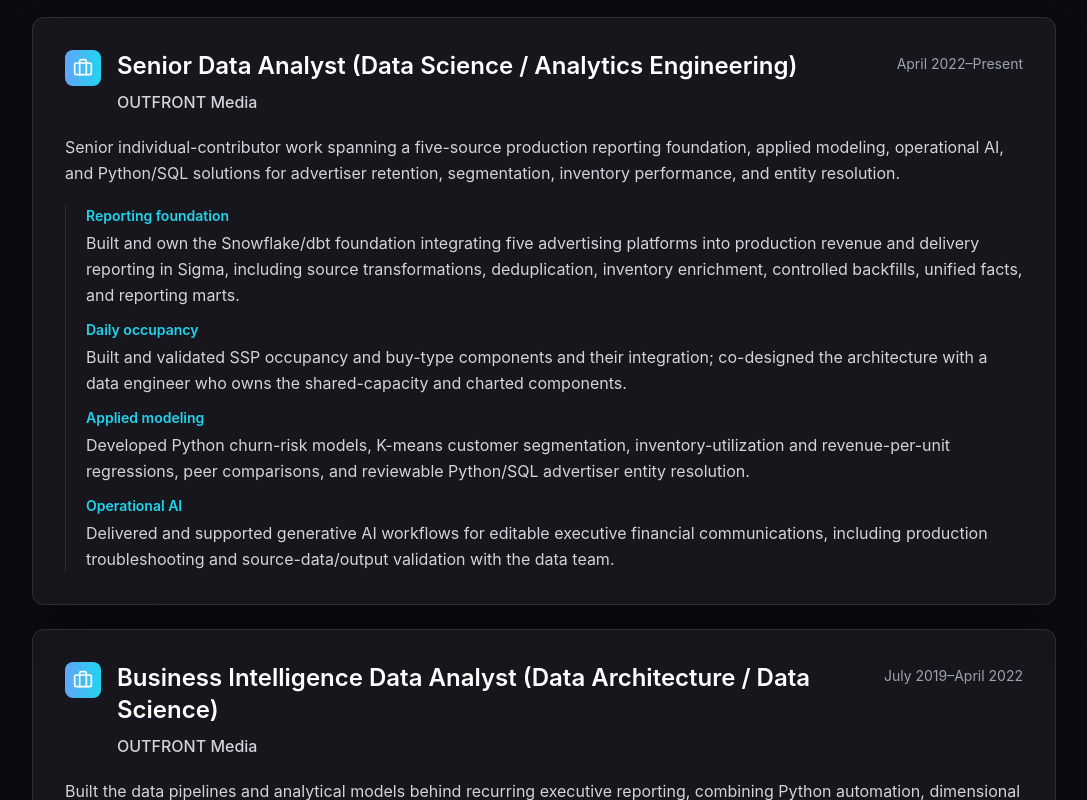
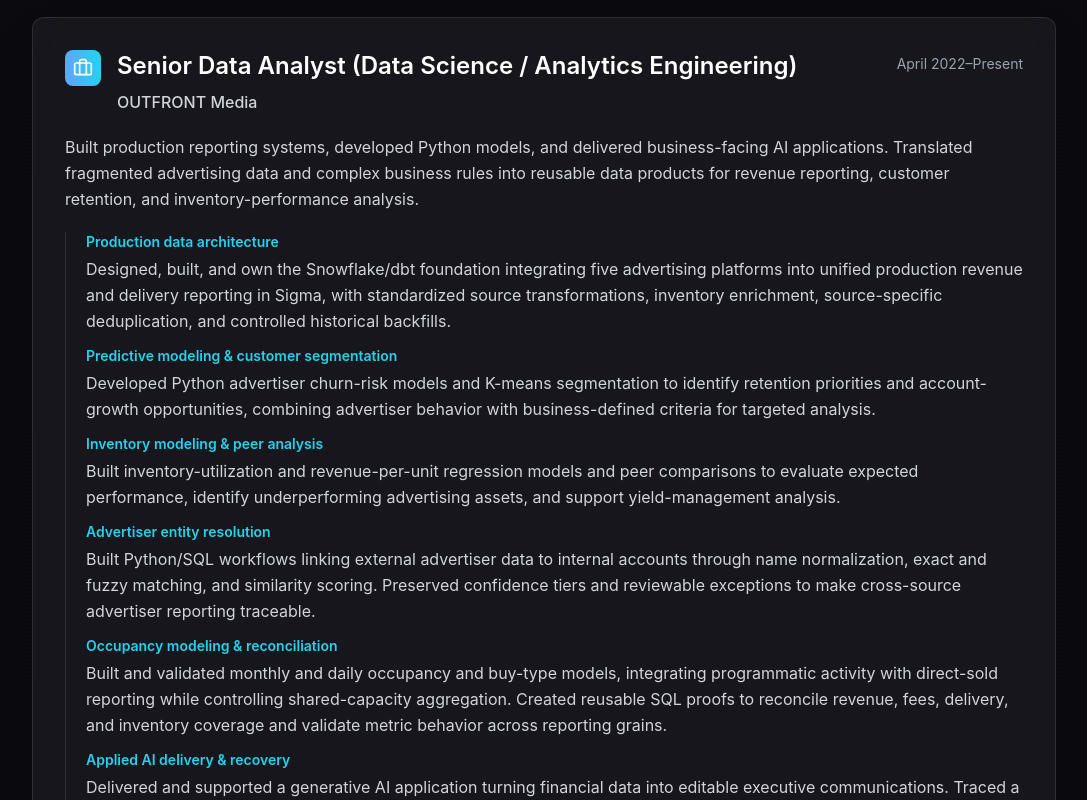
Before and after one commit to cbratkovics/cbratkovics.dev, a Next.js app in the folder portfolio/: page / in a window 1280 px wide. Shown: the part 840-1640 px from the top of the page, without its empty margins (96-1183 px from the left). Built offline with nearby package versions, Linux system fonts and the light colour scheme.

Commit message:
Rewrite senior OUTFRONT experience card

```diff
--- a/portfolio/data/projects.ts
+++ b/portfolio/data/projects.ts
@@ -41,12 +41,14 @@
 export const experience: ExperienceRole[] = [
   {
     id: "senior-data-analyst", title: "Senior Data Analyst (Data Science / Analytics Engineering)", company: "OUTFRONT Media", period: "April 2022–Present",
-    summary: "Senior individual-contributor work spanning a five-source production reporting foundation, applied modeling, operational AI, and Python/SQL solutions for advertiser retention, segmentation, inventory performance, and entity resolution.",
+    summary: "Built production reporting systems, developed Python models, and delivered business-facing AI applications. Translated fragmented advertising data and complex business rules into reusable data products for revenue reporting, customer retention, and inventory-performance analysis.",
     milestones: [
-      { date: "Reporting foundation", text: "Built and own the Snowflake/dbt foundation integrating five advertising platforms into production revenue and delivery reporting in Sigma, including source transformations, deduplication, inventory enrichment, controlled backfills, unified facts, and reporting marts." },
-      { date: "Daily occupancy", text: "Built and validated SSP occupancy and buy-type components and their integration; co-designed the architecture with a data engineer who owns the shared-capacity and charted components." },
-      { date: "Applied modeling", text: "Developed Python churn-risk models, K-means customer segmentation, inventory-utilization and revenue-per-unit regressions, peer comparisons, and reviewable Python/SQL advertiser entity resolution." },
-      { date: "Operational AI", text: "Delivered and supported generative AI workflows for editable executive financial communications, including production troubleshooting and source-data/output validation with the data team." }
+      { date: "Production data architecture", text: "Designed, built, and own the Snowflake/dbt foundation integrating five advertising platforms into unified production revenue and delivery reporting in Sigma, with standardized source transformations, inventory enrichment, source-specific deduplication, and controlled historical backfills." },
+      { date: "Predictive modeling & customer segmentation", text: "Developed Python advertiser churn-risk models and K-means segmentation to identify retention priorities and account-growth opportunities, combining advertiser behavior with business-defined criteria for targeted analysis." },
+      { date: "Inventory modeling & peer analysis", text: "Built inventory-utilization and revenue-per-unit regression models and peer comparisons to evaluate expected performance, identify underperforming advertising assets, and support yield-management analysis." },
+      { date: "Advertiser entity resolution", text: "Built Python/SQL workflows linking external advertiser data to internal accounts through name normalization, exact and fuzzy matching, and similarity scoring. Preserved confidence tiers and reviewable exceptions to make cross-source advertiser reporting traceable." },
+      { date: "Occupancy modeling & reconciliation", text: "Built and validated monthly and daily occupancy and buy-type models, integrating programmatic activity with direct-sold reporting while controlling shared-capacity aggregation. Created reusable SQL proofs to reconcile revenue, fees, delivery, and inventory coverage and validate metric behavior across reporting grains." },
+      { date: "Applied AI delivery & recovery", text: "Delivered and supported a generative AI application turning financial data into editable executive communications. Traced a production failure to outdated source views, worked with the data team to correct them, and validated the restored output." }
     ]
   },
   {
```
Also changed, not shown: 1 other file (tests, documents, lock files or other folders).
